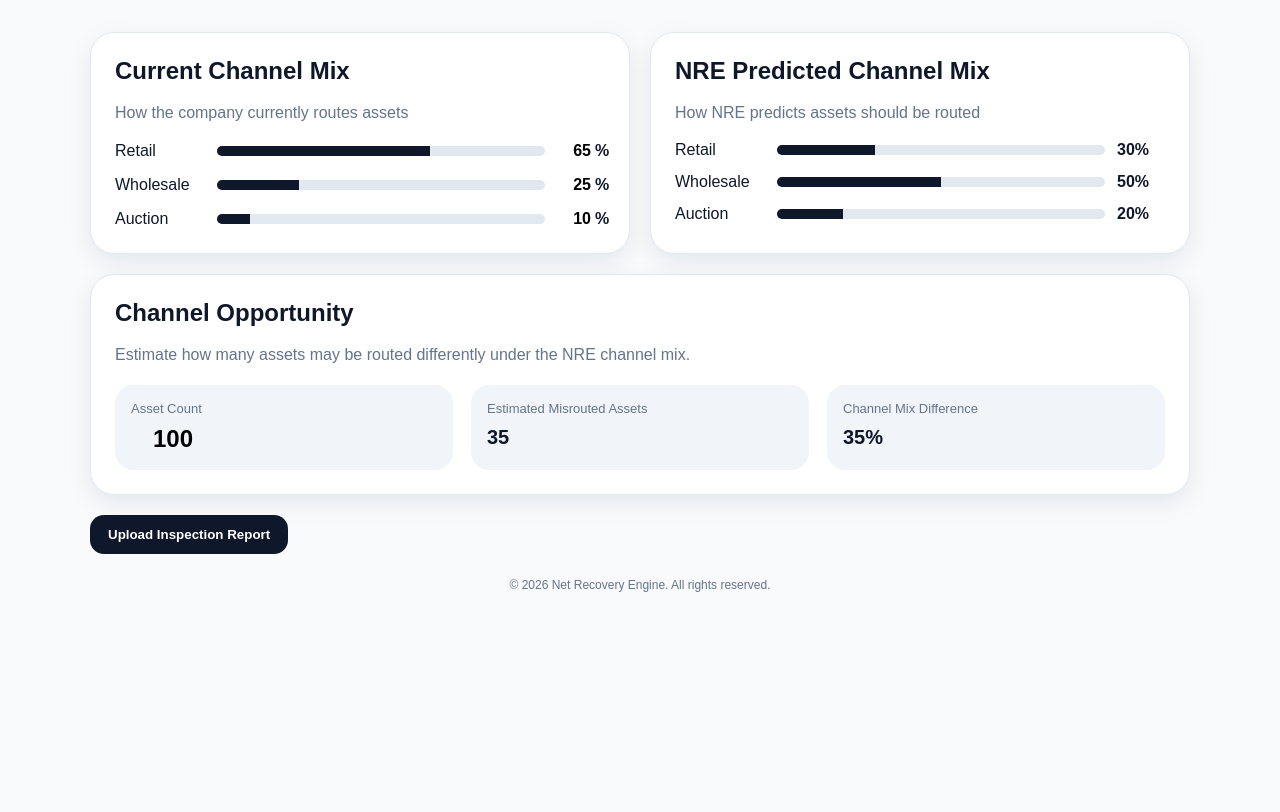
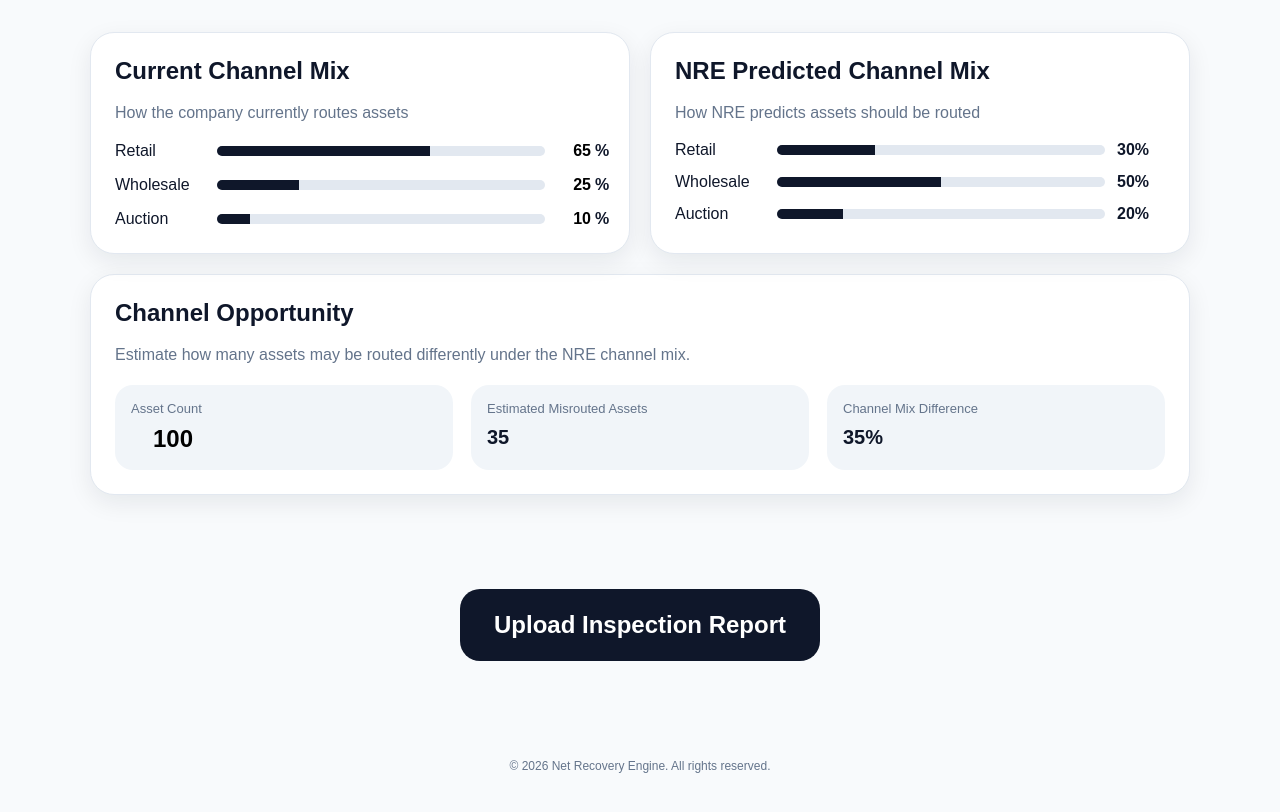
Before and after one commit to DirtDog13416/Net-Recovery-Engine, a React (Vite) app: page / in a window 1280 px wide. Shown: the top 812 px of the page. Built offline with nearby package versions, Linux system fonts and the light colour scheme.

Commit message:
Update styles.css

```diff
--- a/src/styles.css
+++ b/src/styles.css
@@ -44,7 +44,18 @@ button {
   align-items: center;
   gap: 8px;
 }
+.upload-start {
+  min-height: 220px;
+  display: flex;
+  align-items: center;
+  justify-content: center;
+}
 
+.upload-start-button {
+  font-size: 24px;
+  padding: 22px 34px;
+  border-radius: 20px;
+}
 button.secondary {
   background: #e2e8f0;
   color: #0f172a;
```
